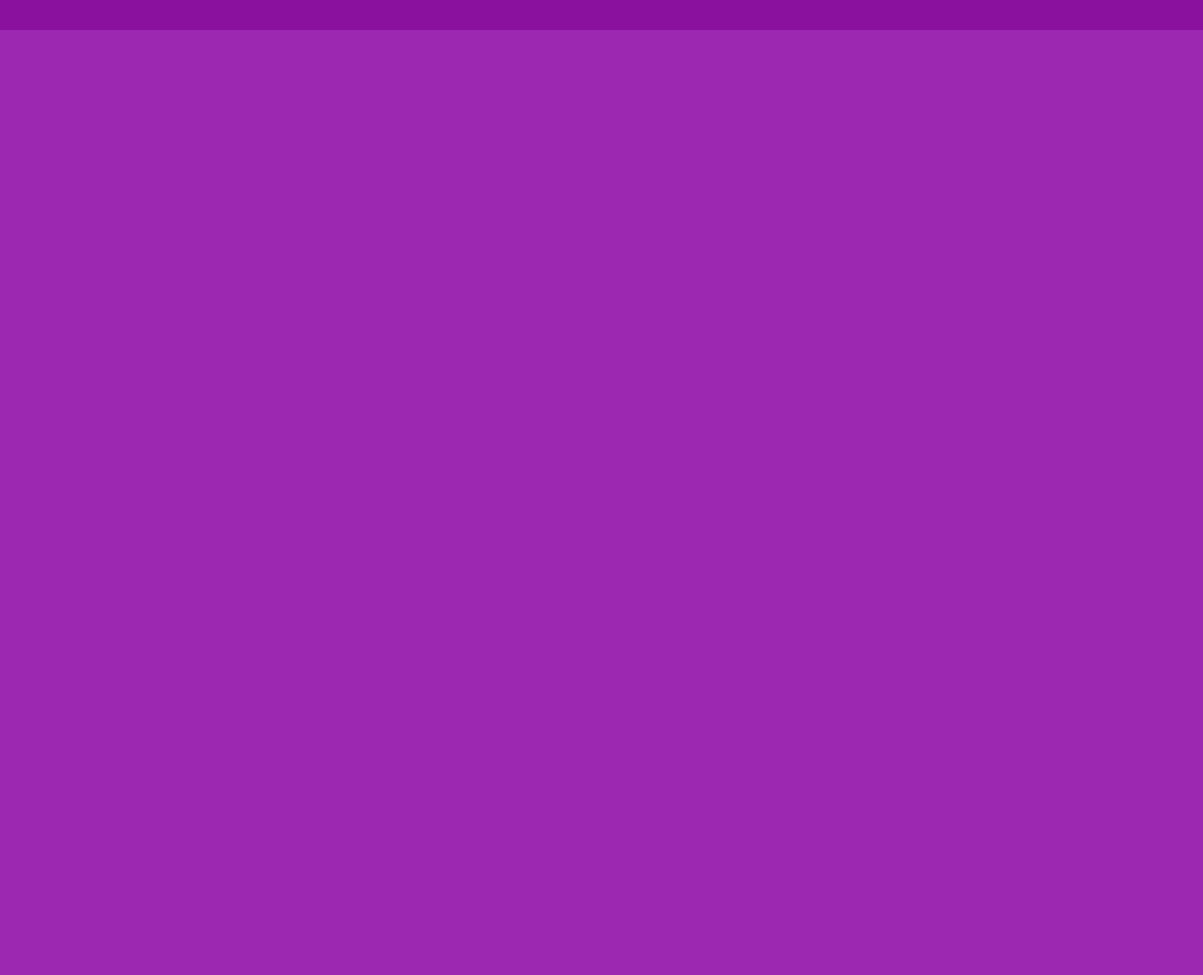
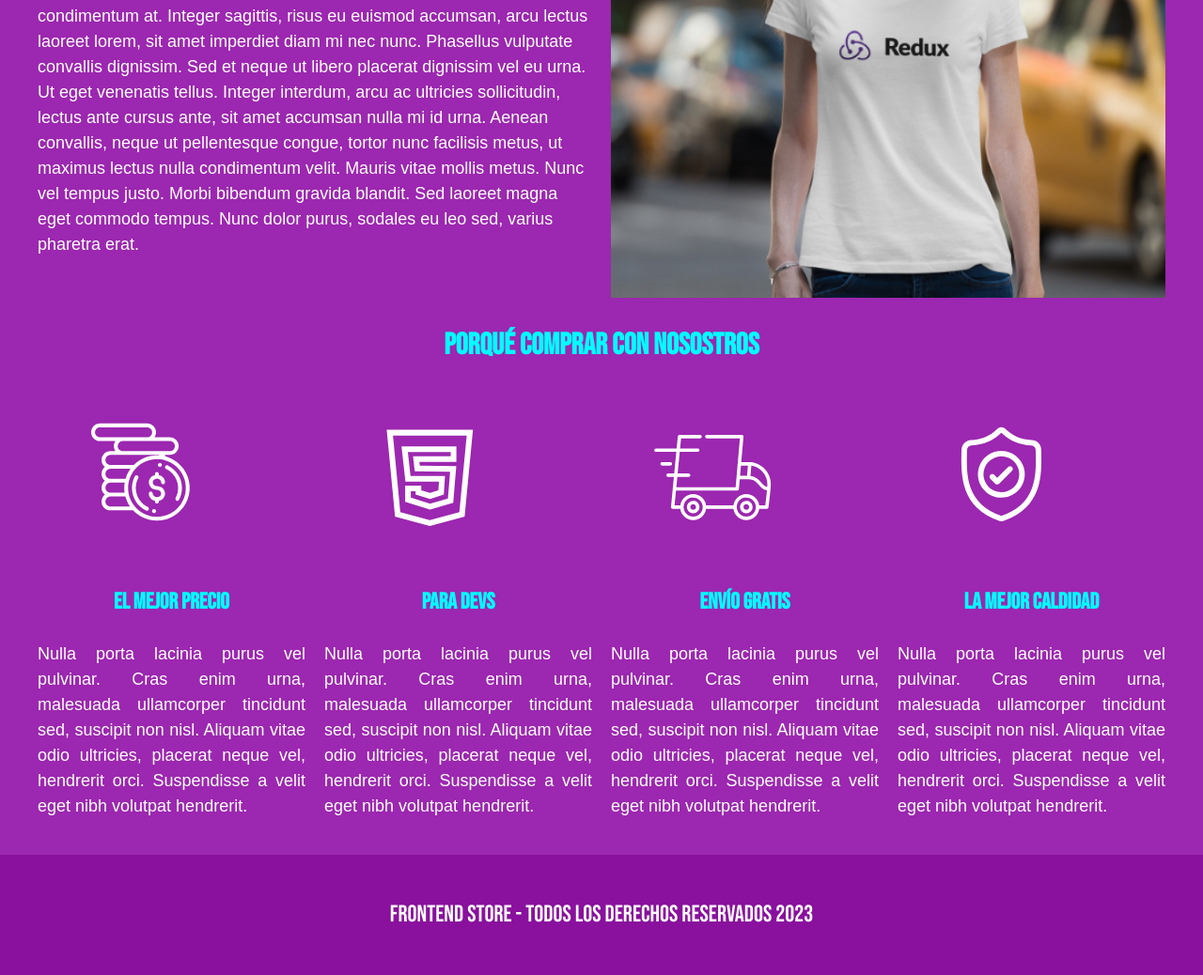
Before and after one commit to AngelicaArroyave/store, a plain HTML site: page aboutUs.html in a window 1280 px wide. Shown: the part 478-1516 px from the top of the page at 94% size. Before the commit the page ends 800 px from the top, so only its background shows below. Drawn offline with Linux system fonts and the light colour scheme.

Commit message:
Creación de contenido y estilos a página de nosotros

```diff
--- a/aboutUs.html
+++ b/aboutUs.html
@@ -1,5 +1,6 @@
 <!DOCTYPE html>
 <html lang="en">
+
 <head>
     <meta charset="UTF-8">
     <meta http-equiv="X-UA-Compatible" content="IE=edge">
@@ -13,9 +14,11 @@
     <link rel="preload" href="css/styles.css" as="style">
     <link rel="stylesheet" href="css/styles.css">
 </head>
+
 <body>
     <header class="header">
-        <a href="index.html"> <!-- Se coloca como un link para que al presionar la imagen rediccione a la página principal -->
+        <a href="index.html">
+            <!-- Se coloca como un link para que al presionar la imagen rediccione a la página principal -->
             <img class="header__logo" src="img/logo.png" alt="Logotipo">
         </a>
     </header>
@@ -23,15 +26,77 @@
         <a class="navigation__link" href="index.html"> Tienda </a>
         <a class="navigation__link navigation__link--active" href="nosotros.html"> Nosotros </a>
     </nav>
+    <h1> Sobre nosotros </h1>
     <main class="container">
-        <h1> Nosotros </h1>
 
-        <div>
+        <div class="container__aboutUs">
+            <div class="container__aboutUs--information">
+                <p>
+                    Etiam pulvinar blandit velit, quis eleifend enim sodales et. Cras viverra scelerisque convallis. Aliquam
+                    vulputate elit odio, nec interdum massa pharetra sit amet. Phasellus ultricies eros arcu, ac tristique
+                    orci condimentum at. Integer sagittis, risus eu euismod accumsan, arcu lectus laoreet lorem, sit amet
+                    imperdiet diam mi nec nunc. Phasellus vulputate convallis dignissim. Sed et neque ut libero placerat
+                    dignissim vel eu urna. Ut eget venenatis tellus. Integer interdum, arcu ac ultricies sollicitudin,
+                    lectus ante cursus ante, sit amet accumsan nulla mi id urna. Aenean convallis, neque ut pellentesque
+                    congue, tortor nunc facilisis metus, ut maximus lectus nulla condimentum velit. Mauris vitae mollis
+                    metus. Nunc vel tempus justo. Morbi bibendum gravida blandit. Sed laoreet magna eget commodo tempus.
+                    Nunc dolor purus, sodales eu leo sed, varius pharetra erat.
+                </p>
+            </div>
+            <img class="container__aboutUs--image" src="img/nosotros.jpg" alt="Imagen sobre nosotros">
+        </div>
 
+    </main>
+
+    <section class="container buy">
+        <h2 class="buy__title"> Porqué comprar con nosostros </h2>
+
+        <div class="buy__blocks">
+            <div class="buy__block">
+                <img src="img/icono_1.png" alt="Icono 1">
+                <h3> El mejor precio </h3>
+                <p>
+                    Nulla porta lacinia purus vel pulvinar. Cras enim urna, malesuada ullamcorper tincidunt sed,
+                    suscipit
+                    non nisl. Aliquam vitae odio ultricies, placerat neque vel, hendrerit orci. Suspendisse a velit eget
+                    nibh volutpat hendrerit.
+                </p>
+            </div>
+            <div class="buy__block">
+                <img src="img/icono_2.png" alt="Icono 2">
+                <h3> Para devs </h3>
+                <p>
+                    Nulla porta lacinia purus vel pulvinar. Cras enim urna, malesuada ullamcorper tincidunt sed,
+                    suscipit
+                    non nisl. Aliquam vitae odio ultricies, placerat neque vel, hendrerit orci. Suspendisse a velit eget
+                    nibh volutpat hendrerit.
+                </p>
+            </div>
+            <div class="buy__block">
+                <img src="img/icono_3.png" alt="Icono 3">
+                <h3> Envío gratis </h3>
+                <p>
+                    Nulla porta lacinia purus vel pulvinar. Cras enim urna, malesuada ullamcorper tincidunt sed,
+                    suscipit
+                    non nisl. Aliquam vitae odio ultricies, placerat neque vel, hendrerit orci. Suspendisse a velit eget
+                    nibh volutpat hendrerit.
+                </p>
+            </div>
+            <div class="buy__block">
+                <img src="img/icono_4.png" alt="Icono 4">
+                <h3> La mejor caldidad </h3>
+                <p>
+                    Nulla porta lacinia purus vel pulvinar. Cras enim urna, malesuada ullamcorper tincidunt sed,
+                    suscipit
+                    non nisl. Aliquam vitae odio ultricies, placerat neque vel, hendrerit orci. Suspendisse a velit eget
+                    nibh volutpat hendrerit.
+                </p>
+            </div>
         </div>
-    </main>
+    </section>
     <footer class="footer">
         <p class="footer__text"> FrontEnd Store - Todos los derechos Reservados 2023 </p>
     </footer>
 </body>
+
 </html>
--- a/css/styles.css
+++ b/css/styles.css
@@ -58,11 +58,48 @@ p {
     color: var(--white);
 }
 
+.buy__blocks {
+    display: grid;
+    grid-template-columns: repeat(2, auto);
+    gap: 2rem;
+}
+
+.buy__block {
+    text-align: justify;
+}
+
+@media (min-width: 768px) {
+    .buy__block {
+        grid-row: 1 / 2;
+    }
+}
+
 .graphic--shirt,
 .graphic--node,
 .container {
     max-width: 120rem;
     margin: 0 auto;
+}
+
+.container__aboutUs {
+    display: grid;
+    grid-template-rows: repeat(2, auto);
+}
+
+.container__aboutUs--image {
+    width: 100%;
+    grid-row: 1 / 2;
+}
+
+@media (min-width: 768px) {
+    .container__aboutUs {
+        grid-template-columns: repeat(2, 1fr);
+        column-gap: 2rem;
+    }
+
+    .container__aboutUs--image {
+        grid-column: 2 / 3;
+    }
 }
 
 /* Resto de css */
```
